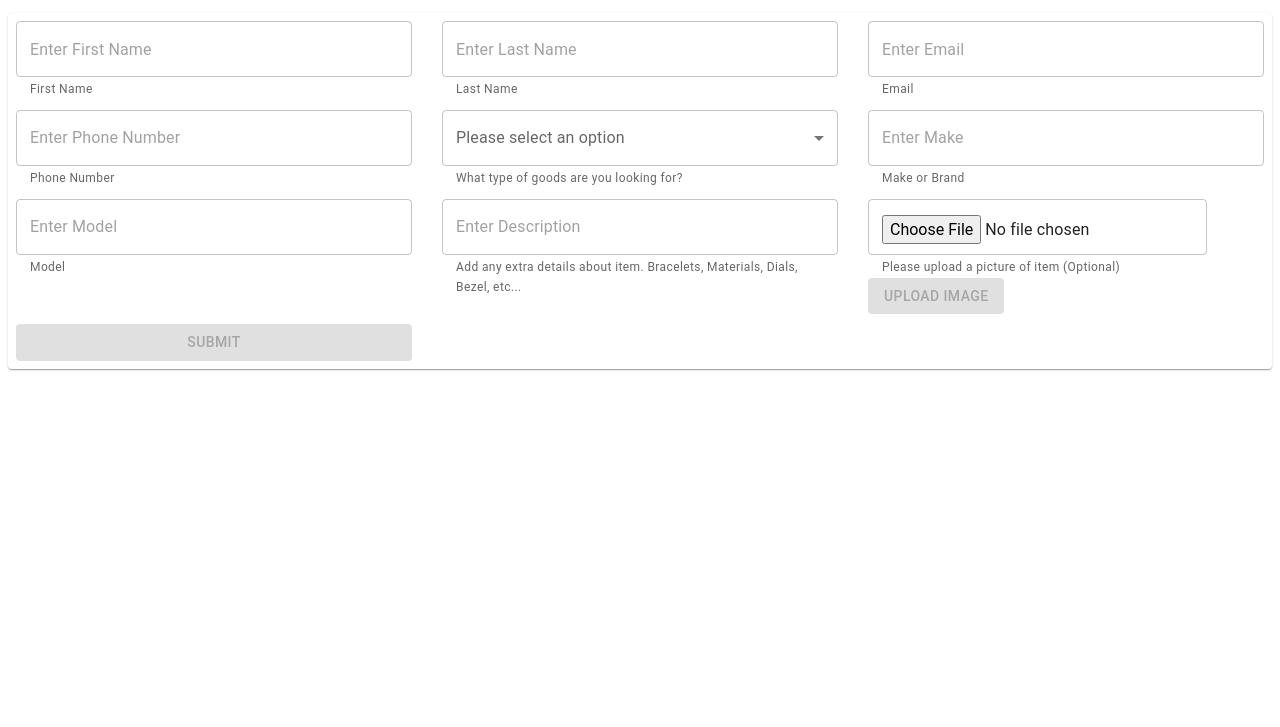
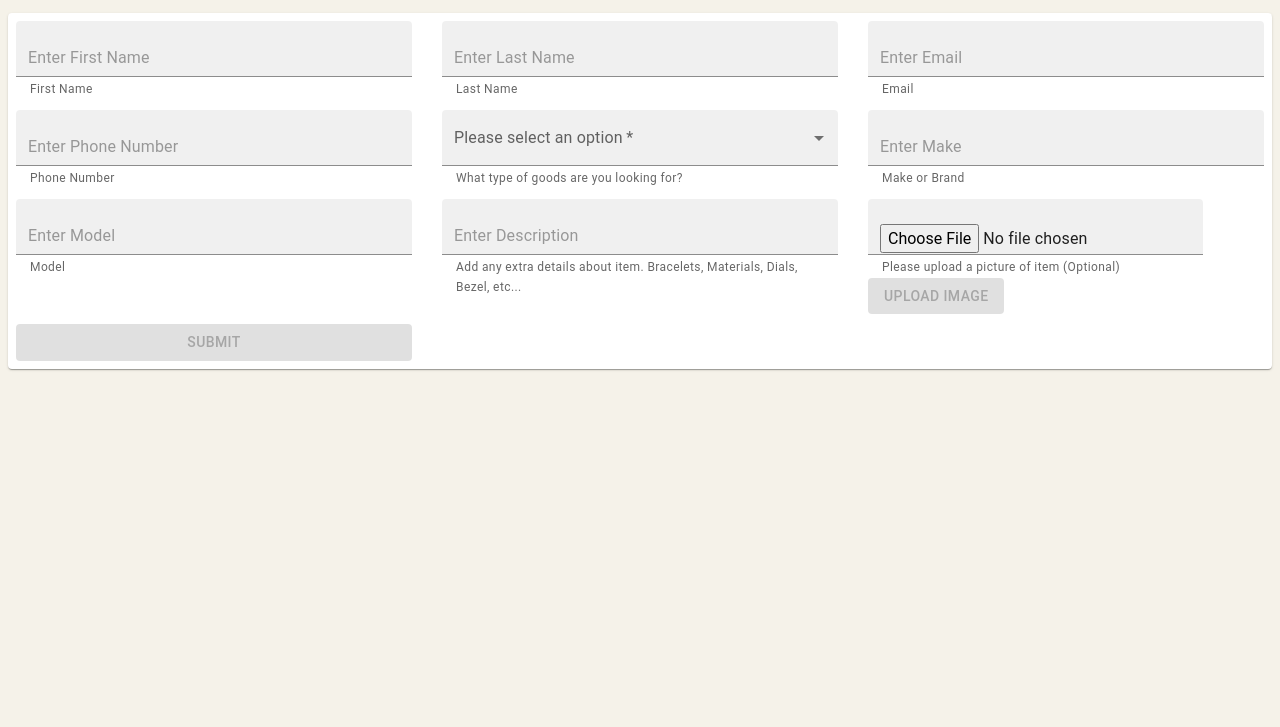
Before and after one commit to michaelrtobias/the-mundo-group-ui, a React app: page /contact in a window 1280 px wide. Shown: the part 187-914 px from the top of the page. Before the commit the page ends 800 px from the top, so only its background shows below. Built offline with nearby package versions, Linux system fonts and the light colour scheme.

Commit message:
form is styled

```diff
--- a/public/index.html
+++ b/public/index.html
@@ -24,7 +24,7 @@
       work correctly both with client-side routing and a non-root public URL.
       Learn how to configure a non-root public URL by running `npm run build`.
     -->
-    <title>React App</title>
+    <title>The Mundo Group</title>
   </head>
   <body>
     <noscript>You need to enable JavaScript to run this app.</noscript>
--- a/src/App/index.js
+++ b/src/App/index.js
@@ -20,7 +20,7 @@ import LeatherGoods from "../LeatherGoods";
 import PartsAndAccessories from "../PartsAndAccessories";
 
 const Body = styled.div`
-  background-color: white;
+  background-color: #f5f2e9;
 `;
 
 const Header = styled.header`
--- a/src/ContactUs/components/UploadImage/index.js
+++ b/src/ContactUs/components/UploadImage/index.js
@@ -113,7 +113,7 @@ export default function UploadImage(props) {
       <TextField
         id="productFormImageUplaod"
         type="file"
-        variant="outlined"
+        variant="filled"
         helperText="Please upload a picture of item (Optional)"
         onChange={(e) => {
           handleFileSelected(e.target.files, e);
--- a/src/ContactUs/index.js
+++ b/src/ContactUs/index.js
@@ -7,7 +7,7 @@ import { useHistory } from "react-router";
 import UploadImage from "./components/UploadImage/index";
 import { makeStyles } from "@mui/styles";
 import { TextField, Paper, Button, MenuItem } from "@mui/material";
-
+import { ContactFormWrapper } from "./style.js";
 const useStyles = makeStyles(() => ({
   root: {
     margin: "8px",
@@ -100,14 +100,15 @@ export default function ContactUs() {
   }, [wishlistEntry]);
 
   return (
-    <>
+    <ContactFormWrapper>
       <div>
         <h2>Wishlist</h2>
         <p>Please fill out the form below to help us find your next piece</p>
       </div>
       <Paper className={classes.root}>
         <TextField
-          variant="outlined"
+          required
+          variant="filled"
           color="primary"
           type="text"
           value={wishlistEntry.first_name}
@@ -122,7 +123,8 @@ export default function ContactUs() {
         ></TextField>
 
         <TextField
-          variant="outlined"
+          required
+          variant="filled"
           color="primary"
           type="text"
           placeholder="Enter Last Name"
@@ -136,7 +138,8 @@ export default function ContactUs() {
           helperText="Last Name"
         ></TextField>
         <TextField
-          variant="outlined"
+          required
+          variant="filled"
           color="primary"
           type="email"
           placeholder="Enter Email"
@@ -150,7 +153,8 @@ export default function ContactUs() {
           helperText="Email"
         ></TextField>
         <TextField
-          variant="outlined"
+          required
+          variant="filled"
           color="primary"
           type="phone"
           placeholder="Enter Phone Number"
@@ -165,7 +169,8 @@ export default function ContactUs() {
         ></TextField>
 
         <TextField
-          variant="outlined"
+          required
+          variant="filled"
           color="primary"
           select
           label="Please select an option"
@@ -188,7 +193,8 @@ export default function ContactUs() {
         </TextField>
 
         <TextField
-          variant="outlined"
+          required
+          variant="filled"
           color="primary"
           type="text"
           placeholder="Enter Make"
@@ -203,7 +209,8 @@ export default function ContactUs() {
         ></TextField>
 
         <TextField
-          variant="outlined"
+          required
+          variant="filled"
           color="primary"
           type="text"
           placeholder="Enter Model"
@@ -218,7 +225,8 @@ export default function ContactUs() {
         ></TextField>
 
         <TextField
-          variant="outlined"
+          required
+          variant="filled"
           color="primary"
           type="text"
           placeholder="Enter Description"
@@ -248,6 +256,6 @@ export default function ContactUs() {
           Submit
         </Button>
       </Paper>
-    </>
+    </ContactFormWrapper>
   );
 }
--- /dev/null
+++ b/src/ContactUs/style.js
@@ -0,0 +1,6 @@
+import styled from "styled-components";
+
+export const ContactFormWrapper = styled.div`
+  background-color: #f5f2e9;
+  height: 100vh;
+`;
--- a/src/Home/index.js
+++ b/src/Home/index.js
@@ -1,15 +1,12 @@
 import React from "react";
 import { Carousel } from "react-bootstrap";
+import { IMG, CarouselWrapper } from "./style.js";
 import styled from "styled-components";
-const IMG = styled.img`
-  max-height: 50vh;
-`;
 
 export default function Home() {
   return (
     <div>
-      <h2>Home View Rendered</h2>
-      <>
+      <CarouselWrapper>
         <Carousel variant="dark">
           <Carousel.Item>
             <IMG
@@ -27,7 +24,7 @@ export default function Home() {
             />
           </Carousel.Item>
         </Carousel>
-      </>
+      </CarouselWrapper>
       <div>
         Lorem ipsum dolor sit amet, consectetur adipiscing elit, sed do eiusmod
         tempor incididunt ut labore et dolore magna aliqua. Purus semper eget
--- /dev/null
+++ b/src/Home/style.js
@@ -0,0 +1,10 @@
+import styled from "styled-components";
+
+export const IMG = styled.img`
+  max-height: 50vh;
+`;
+
+export const CarouselWrapper = styled.div`
+  display: flex;
+  justify-content: center;
+`;
```
